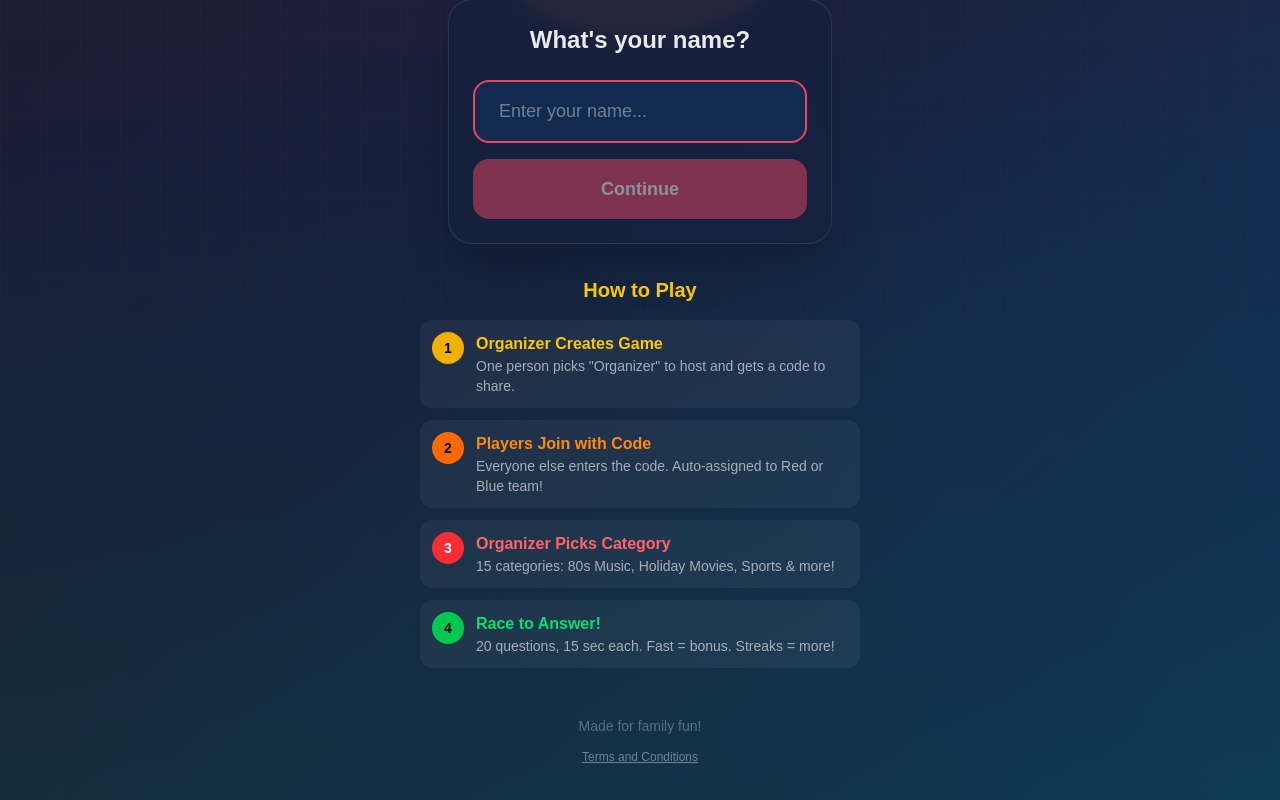
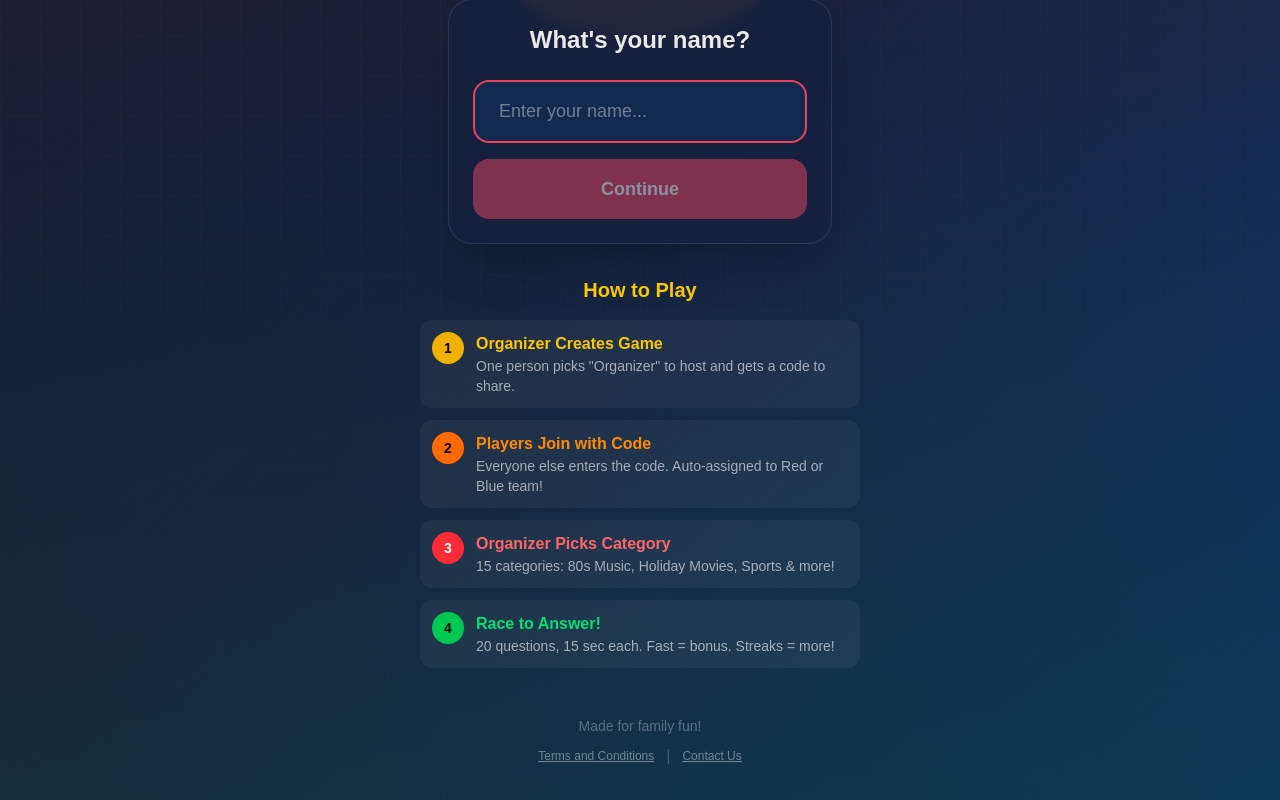
Before and after one commit to AnthonyRTO/brainybunch, a Next.js app: page / in a window 1280 px wide. Shown: the part 485-1285 px from the top of the page. Built offline with nearby package versions, Linux system fonts and the light colour scheme.

Commit message:
Add Contact Us email link to footer

```diff
--- a/src/app/page.tsx
+++ b/src/app/page.tsx
@@ -374,9 +374,15 @@ export default function Home() {
       {/* Footer */}
       <div className="mt-8 sm:mt-12 text-center relative z-10">
         <p className="text-white/30 text-xs sm:text-sm mb-2">Made for family fun!</p>
-        <a href="/terms" className="text-white/40 text-xs hover:text-white/60 underline">
-          Terms and Conditions
-        </a>
+        <div className="flex items-center justify-center gap-3">
+          <a href="/terms" className="text-white/40 text-xs hover:text-white/60 underline">
+            Terms and Conditions
+          </a>
+          <span className="text-white/20">|</span>
+          <a href="mailto:anthony_r78@me.com" className="text-white/40 text-xs hover:text-white/60 underline">
+            Contact Us
+          </a>
+        </div>
       </div>
 
       {/* CSS for retro styling and animations */}
```
Also changed, not shown: 1 other file (tests, documents, lock files or other folders).
